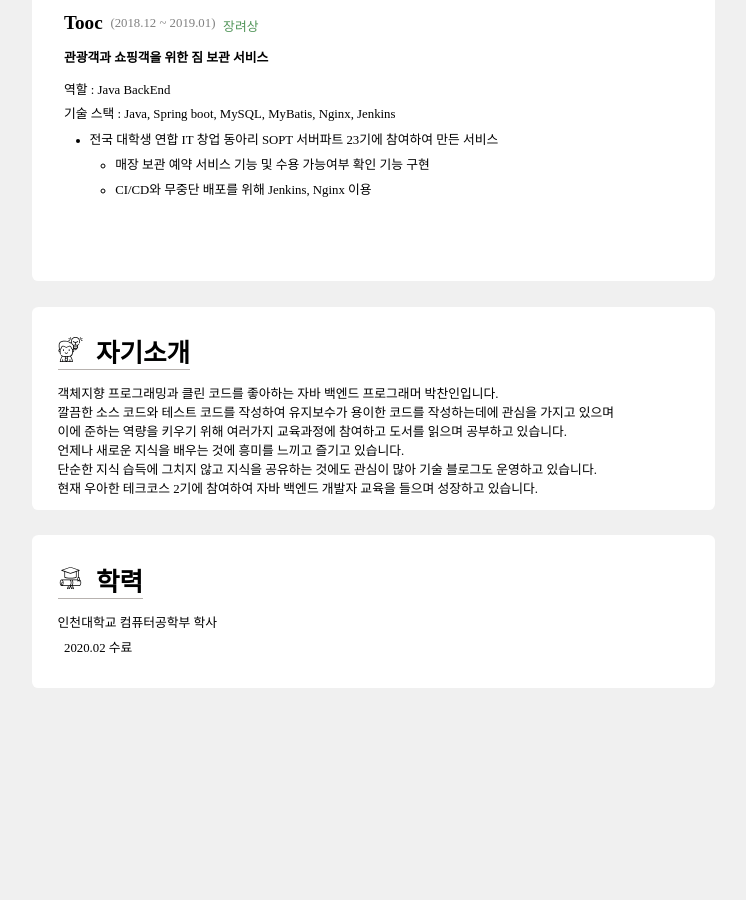
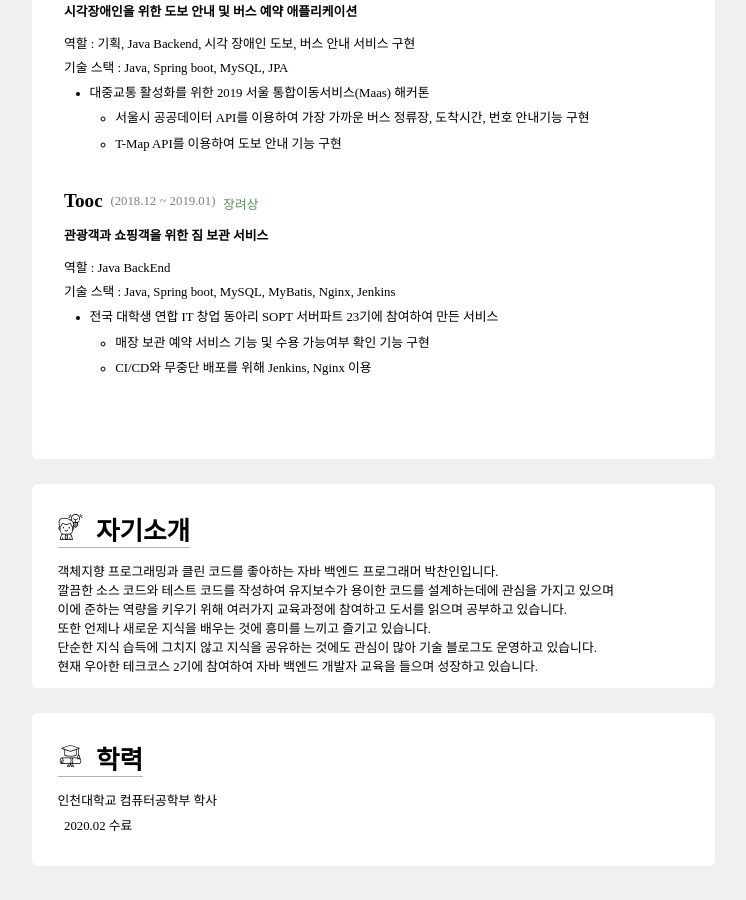
Before and after one commit to pci2676/pci2676.github.io, a Jekyll site: the page built from index.html, in a window 1280 px wide and 900 px high, scrolled down 2277 px. Shown: the whole window, without its empty margins (292-1038 px from the left). Built offline with Jekyll 4.4.1, drawn with Linux system fonts in a browser that asks for light colours; before the commit the page ends 2999 px from its top, so only the background shows below that; some of the changed text lies outside the part shown.

Commit message:
refactor : 자소서 및 학습란 수정

```diff
--- a/_data/about.yml
+++ b/_data/about.yml
@@ -1,7 +1,7 @@
 contents: |
   객체지향 프로그래밍과 클린 코드를 좋아하는 자바 백엔드 프로그래머 박찬인입니다.<br>
-  깔끔한 소스 코드와 테스트 코드를 작성하여 유지보수가 용이한 코드를 작성하는데에 관심을 가지고 있으며<br>
+  깔끔한 소스 코드와 테스트 코드를 작성하여 유지보수가 용이한 코드를 설계하는데에 관심을 가지고 있으며<br>
   이에 준하는 역량을 키우기 위해 여러가지 교육과정에 참여하고 도서를 읽으며 공부하고 있습니다.<br>
-  언제나 새로운 지식을 배우는 것에 흥미를 느끼고 즐기고 있습니다.<br>
+  또한 언제나 새로운 지식을 배우는 것에 흥미를 느끼고 즐기고 있습니다.<br>
   단순한 지식 습득에 그치지 않고 지식을 공유하는 것에도 관심이 많아 기술 블로그도 운영하고 있습니다.<br>
   현재 우아한 테크코스 2기에 참여하여 자바 백엔드 개발자 교육을 들으며 성장하고 있습니다.
```
Also changed, not shown: _data/experience.yml (+7 -0 lines).
